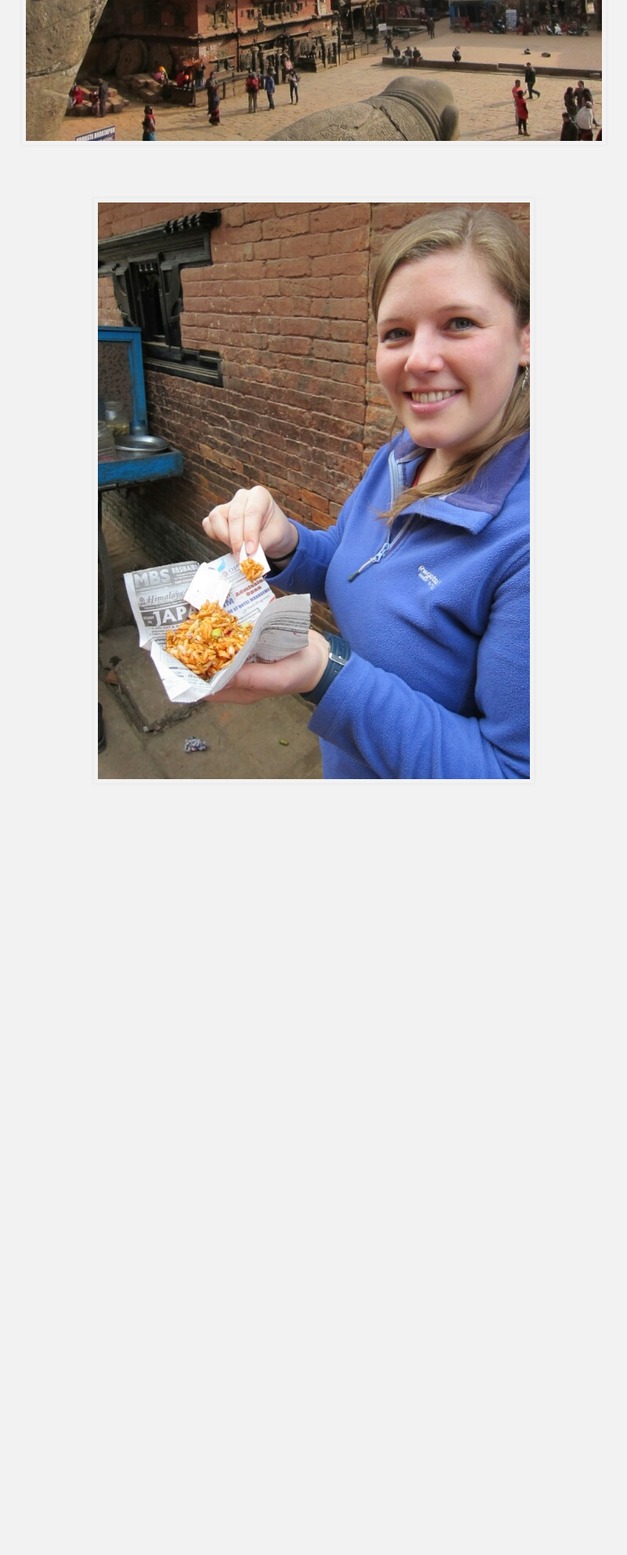
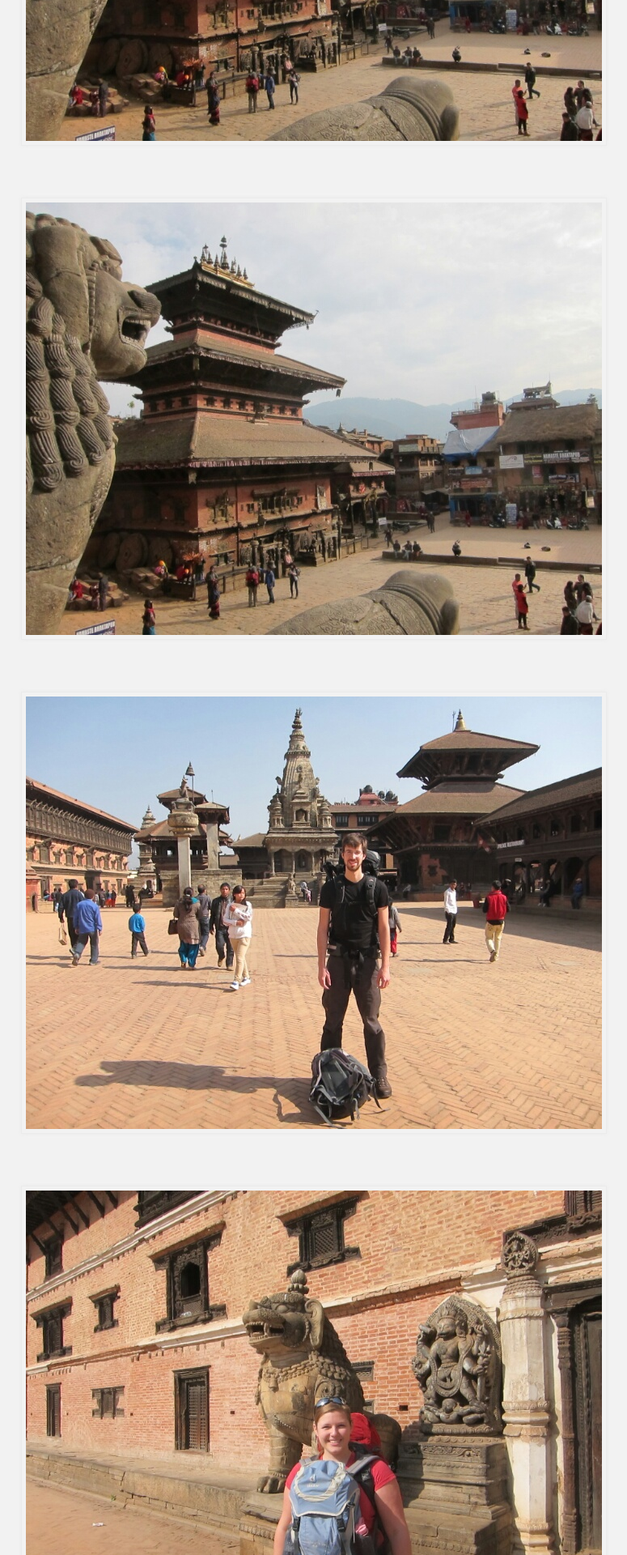
Before and after one commit to mpollmeier/travelblog, a Jekyll site: the page built from _posts/2014-01-24-bhaktapur.markdown, in a window 1280 px wide. Shown: the part 829-2749 px from the top of the page at 81% size, without its empty margins (252-1027 px from the left). Built offline with Jekyll 4.4.1, drawn with Linux system fonts in a browser that asks for light colours; nearby versions of some CDN libraries; Markdown is read by kramdown in place of the engine named in the settings; before the commit the page ends 1901 px from its top, so only the background shows below that.

Commit message:
add two images

```diff
--- a/_posts/2014-01-24-bhaktapur.markdown
+++ b/_posts/2014-01-24-bhaktapur.markdown
@@ -5,7 +5,9 @@ categories:
 - nepal
 gallery:
 - /images/gallery/2014-nepal/13905739868350.jpg
-- /images/gallery/2014-nepal/13905740107201.jpg
+- /images/gallery/2014-nepal/13905739868350.jpg
+- /images/gallery/2014-nepal/13906667437580.jpg
+- /images/gallery/2014-nepal/13906667858781.jpg
 
 ---
 As many of you already know we've just started a long trip to Nepal. We've been here two years ago and loved it so much that we decided to come back, this time for a whole two months.
```
Also changed, not shown: images/gallery/2014-nepal/13906667437580.jpg (added), images/gallery/2014-nepal/13906667858781.jpg (added).
